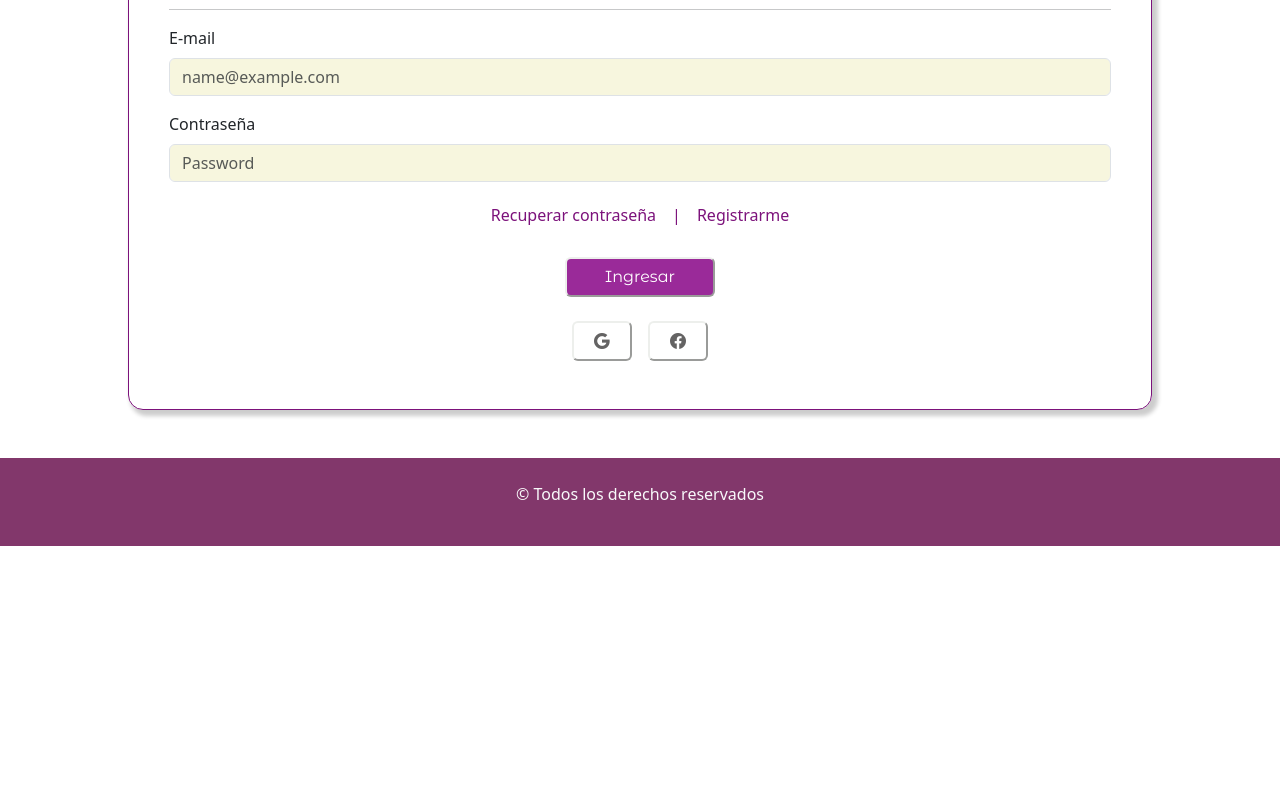
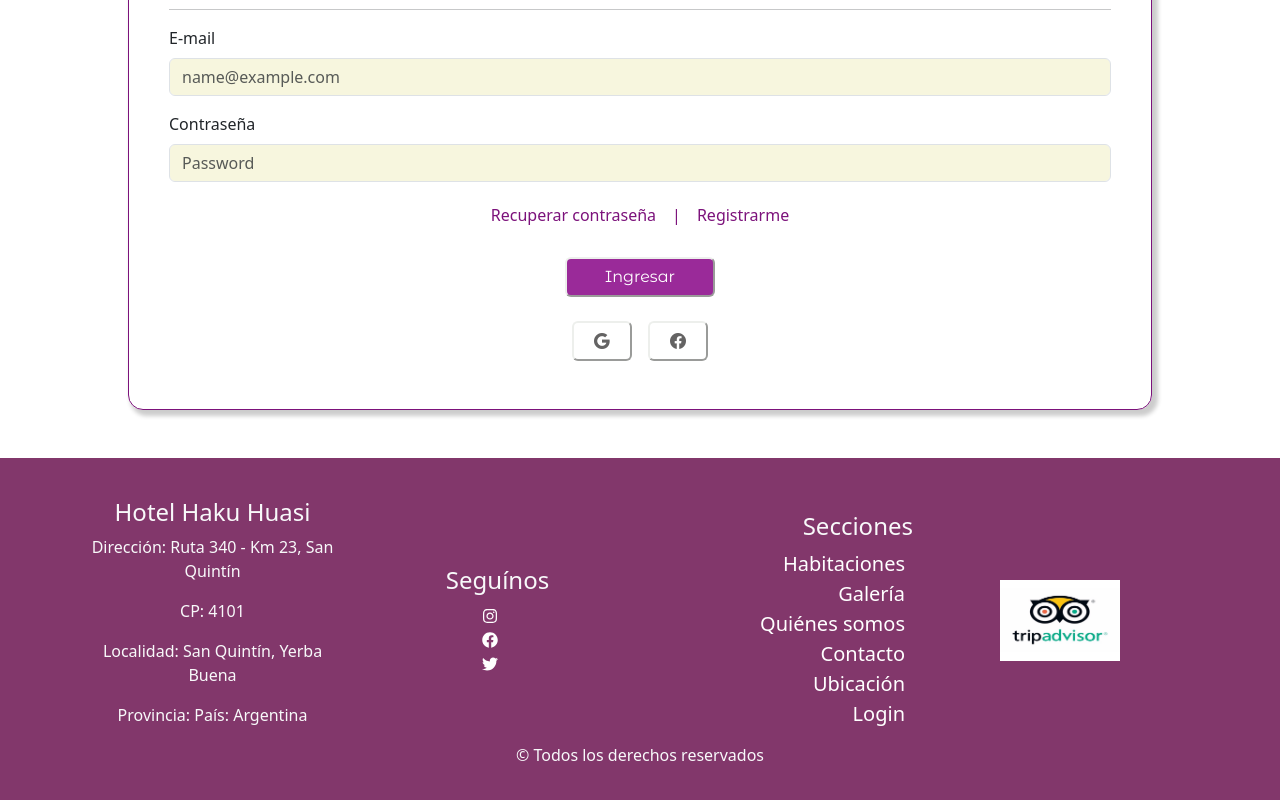
Before and after one commit to Pabmoy25/proyectoHotel-FrontEnd, a React (Vite) app: page /login in a window 1280 px wide. Shown: the part 262-1062 px from the top of the page. Before the commit the page ends 808 px from the top, so only its background shows below. Built offline with nearby package versions, Linux system fonts and the light colour scheme.

Commit message:
se crea la estructura inicial del footer en 4 columnas

```diff
--- a/package.json
+++ b/package.json
@@ -15,10 +15,12 @@
     "json-server": "^1.0.0-alpha.23",
     "react": "^18.2.0",
     "react-bootstrap": "^2.10.2",
-    "react-bootstrap-icons": "^1.11.3",
+    "react-bootstrap-icons": "^1.11.4",
     "react-datepicker": "^6.9.0",
     "react-dom": "^18.2.0",
     "react-hook-form": "^7.51.3",
+    "react-icons": "^5.1.0",
+    "react-responsive": "^10.0.0",
     "react-responsive-carousel": "^3.2.23",
     "react-responsive-image": "^5.0.0",
     "react-router-dom": "^6.22.3",
--- a/src/App.css
+++ b/src/App.css
@@ -297,3 +297,15 @@ tbody {
     display: none; /* Oculta la galería de móviles en dispositivos pequeños */
   }
 }
+
+
+/* Footer */
+.footer-link {
+  color: #fff;
+}
+.icono-link {
+  color: #fff;
+}
+.btn-entidades {
+  color: #fff;
+}
--- a/src/components/common/Footer.jsx
+++ b/src/components/common/Footer.jsx
@@ -1,11 +1,87 @@
-
+import { FaFacebook, FaInstagram, FaTwitter } from "react-icons/fa";
+import logoHotel from "../../assets/logoHotel.png";
+import logoTripAdvisor from "../../assets/tripAdvisor.jpg";
+import { Link } from "react-router-dom";
 
 const Footer = () => {
-    return (
-        <footer className="text-center bg-violeta text-light py-4">
-<p>&copy; Todos los derechos reservados</p>
-        </footer>
-    );
+  return (
+    <footer className="text-center bg-violeta text-light py-4">
+      <div className="container">
+        <section className="row align-items-center">
+          <div className="col-lg-3 mt-3 d-flex flex-column align-items-center">
+            <h4>Hotel Haku Huasi</h4>
+            <p>Dirección: Ruta 340 - Km 23, San Quintín</p>
+            <p>CP: 4101</p>
+            <p>Localidad: San Quintín, Yerba Buena</p>
+            <p>Provincia: País: Argentina</p>
+          </div>
+          <div className="col-lg-3 mt-3 d-flex flex-column align-items-center">
+            <h4>Seguínos</h4>
+            <Link to="/error404" className="icono-link me-lg-3">
+              <FaInstagram className="icono-instagram" />
+            </Link>
+            <Link to="/error404" className="icono-link me-lg-3">
+              <FaFacebook className="icono-facebook" />
+            </Link>
+            <Link to="/error404" className="icono-link me-lg-3">
+              <FaTwitter className="icono-twitter" />
+            </Link>
+          </div>
+
+          <div className="col-lg-3 mt-3 d-flex flex-column text-center text-lg-end">
+            <h4>Secciones</h4>
+            <Link
+              to="/error404"
+              className="footer-link text-decoration-none me-2 fs-5"
+            >
+              Habitaciones
+            </Link>
+            <Link
+              to="/error404"
+              className="footer-link text-decoration-none me-2 fs-5"
+            >
+              Galería
+            </Link>
+            <Link
+              to="/error404"
+              className="footer-link text-decoration-none me-2 fs-5"
+            >
+              Quiénes somos
+            </Link>
+            <Link
+              to="/error404"
+              className="footer-link text-decoration-none me-2 fs-5"
+            >
+              Contacto
+            </Link>
+            <Link
+              to="/error404"
+              className="footer-link text-decoration-none me-2 fs-5"
+            >
+              Ubicación
+            </Link>
+            <Link
+              to="/error404"
+              className="footer-link text-decoration-none me-2 fs-5"
+            >
+              Login
+            </Link>
+          </div>
+          <div className="col-lg-3 mt-3 d-flex justify-content-center">
+            <Link to="/error404">
+              <img
+                src={logoTripAdvisor}
+                alt="logo de trip advisor"
+                className="img-fluid me-lg-3"
+                width={120}
+              />
+            </Link>
+          </div>
+        </section>
+      </div>
+      <p>&copy; Todos los derechos reservados</p>
+    </footer>
+  );
 };
 
 export default Footer;
```
Also changed, not shown: src/assets/tripAdvisor.jpg (added), 1 other file (tests, documents, lock files or other folders).
